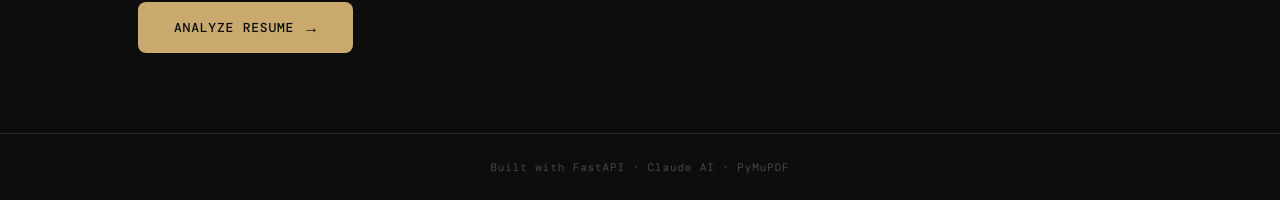
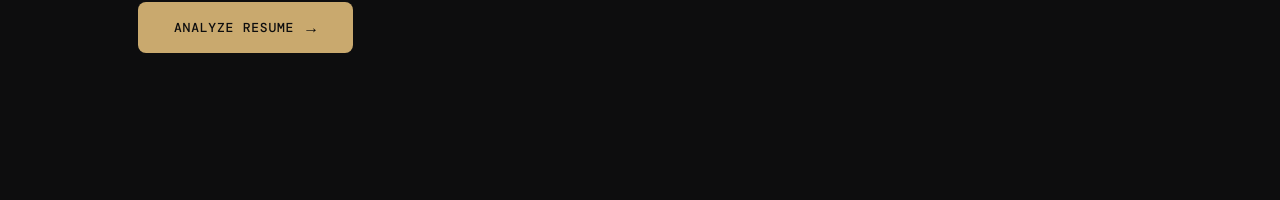
Before and after one commit to user121321/ResumeIQ, a FastAPI app: page / in a window 1280 px wide. Shown: the part 794-994 px from the top of the page. After the commit the page ends 847 px from the top, so only its background shows below. Run offline with FastAPI, Linux system fonts and the light colour scheme; parts of the project's set-up code (start-up, migrations or seed data) failed here and were passed over; some web fonts are replaced.

Commit message:
Remove footer from index.html
Removed footer section from the index.html file.

```diff
--- a/templates/index.html
+++ b/templates/index.html
@@ -172,9 +172,6 @@
 
   </main>
 
-  <footer class="site-footer">
-    <p>Built with FastAPI · Claude AI · PyMuPDF</p>
-  </footer>
 
   <script src="/static/script.js?v=2"></script>
 </body>
```
